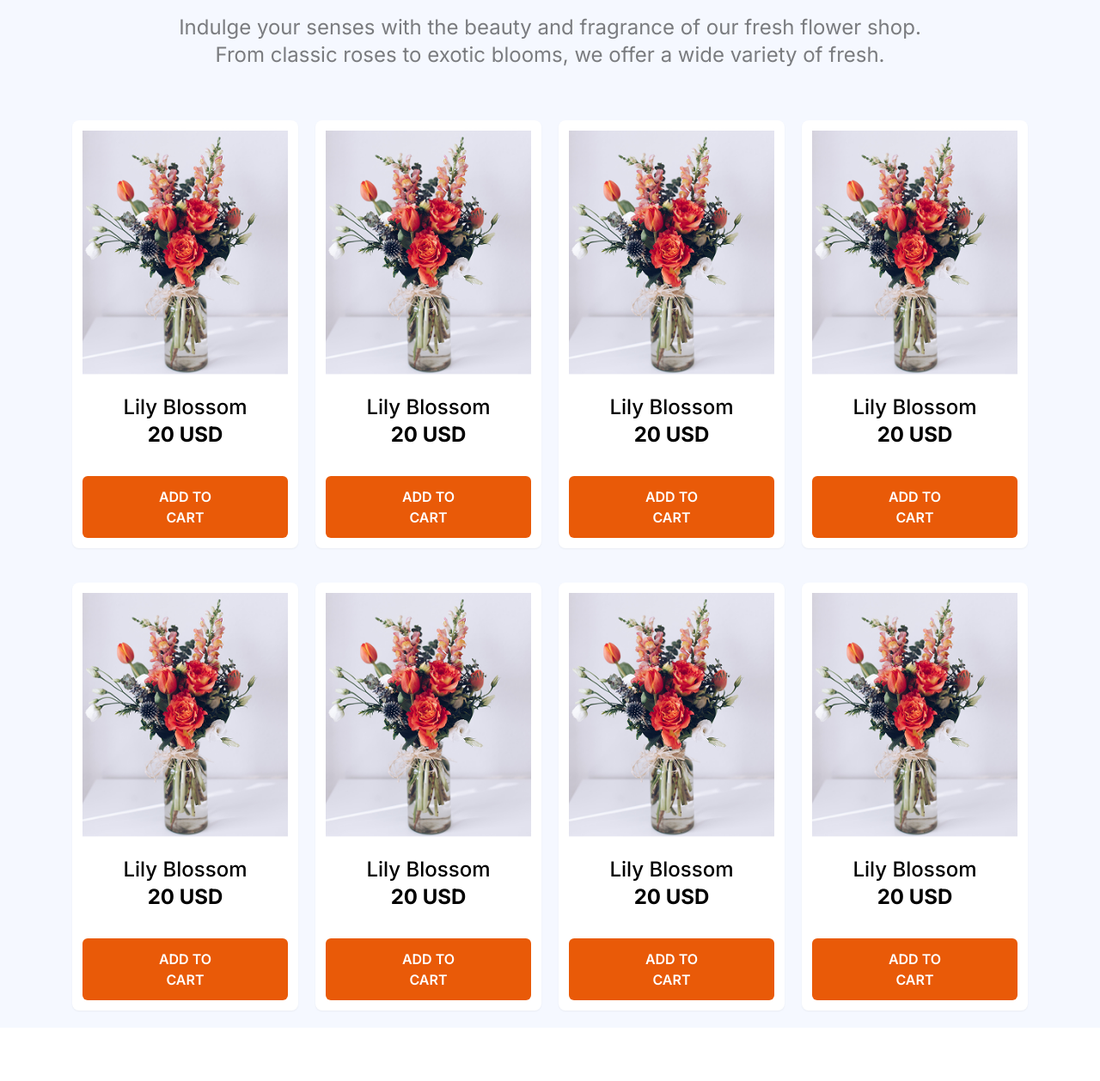
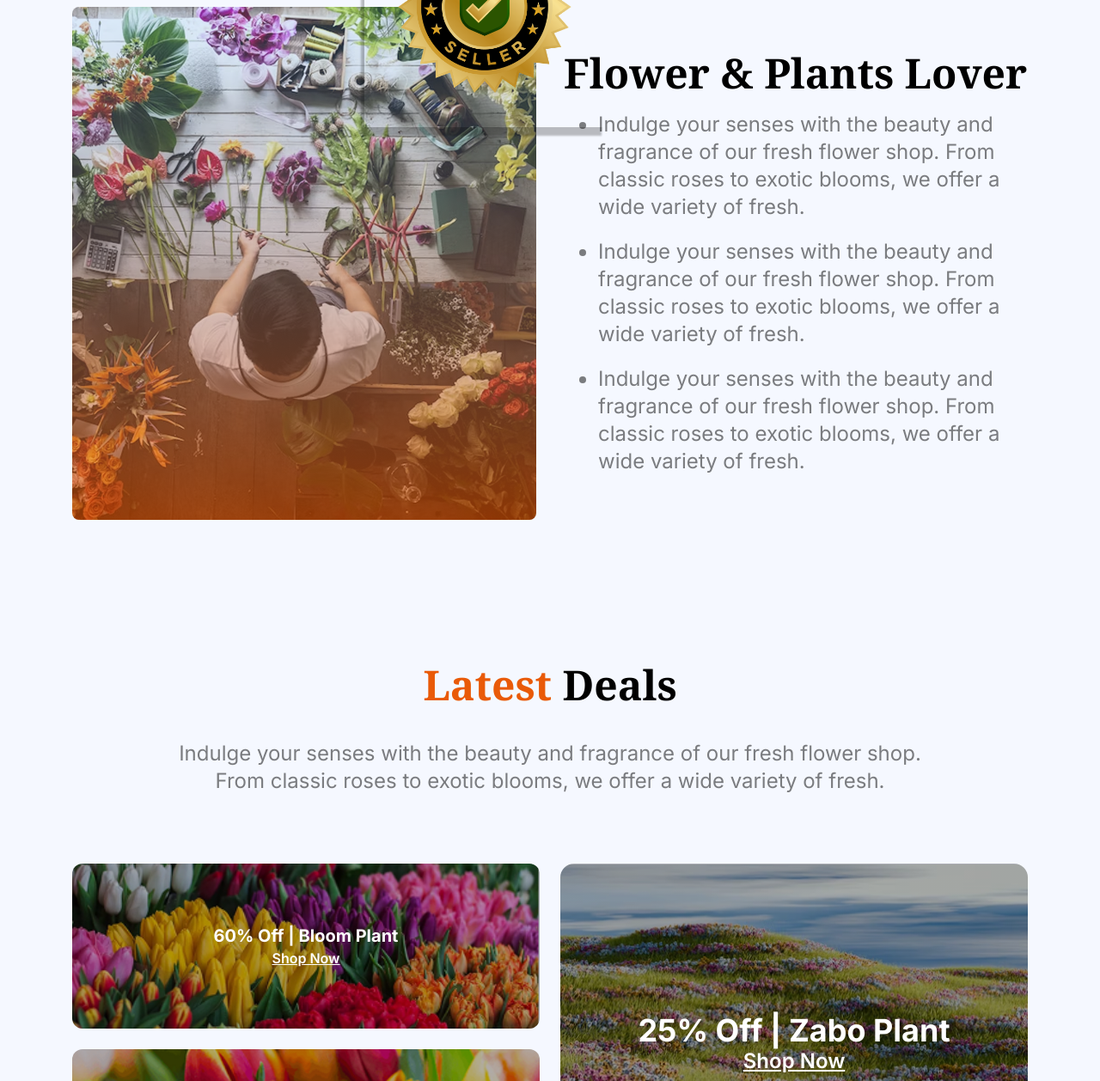
Before and after one commit to azizur-dev/Flower-Market, a plain HTML site: page index.html in a window 1280 px wide. Shown: the part 735-1993 px from the top of the page at 86% size. Drawn offline with nearby package versions, Linux system fonts and the light colour scheme.

Commit message:
card done

```diff
--- a/index.html
+++ b/index.html
@@ -65,64 +65,59 @@
     <!-- header part end -->
 
     <!-- main part start -->
-    <main>
-        <section class="max-w-6xl mx-auto p-5 mt-12 md:mt-20 text-center">
-            <div class="mb-8 md:mb-10 max-w-4xl mx-auto">
-                <h2 class="text-2xl sm:text-3xl md:text-4xl lg:text-5xl font-bold mb-6 md:mb-10 font-serif"><span class="text-primary">Our</span> Plants</h2>
-                <p class="text-gray-text text-sm sm:text-base md:text-xl lg:text-2xl font-sans">Indulge your senses with the beauty and fragrance of our fresh flower shop. From classic roses to exotic blooms, we offer a wide variety of fresh.</p>
-            </div>
-            <div class="grid grid-cols-2 sm:grid-cols-2 lg:grid-cols-4 gap-4 md:gap-5">
-                <!-- Plant cards - 4 on desktop, 2 on tablet, 1 on mobile -->
-                <div class="text-center mt-3 md:mt-5 p-3 bg-white rounded-lg shadow-sm">
-                    <img class="w-full" src="assets/sample-flower-image.png" alt="Lily Blossom">
-                    <p class="mt-3 md:mt-5 text-lg sm:text-xl md:text-2xl font-medium font-sans">Lily Blossom</p>
-                    <p class="font-bold text-lg sm:text-xl md:text-2xl mb-4 md:mb-8 font-sans">20 USD</p>
-                    <a href="#" class="bg-primary py-2 md:py-3 px-6 md:px-10 lg:px-20 font-semibold text-white inline-block rounded-md text-sm md:text-base">ADD TO CART</a>
+
+
+        <section class="mt-20 md:mt-40">
+            <div class="max-w-6xl mx-auto p-5 flex flex-col md:flex-row justify-between items-center gap-8 lg:gap-15">
+                <div class="relative w-full md:w-1/2">
+                    <img class="w-full rounded-lg" src="assets/flower-store.png" alt="Flower store">
+                    <img class="absolute w-[200px] md:w-[280px] top-[-80px] md:top-[-140px] left-[50%] md:left-[340px] transform -translate-x-1/2 md:translate-x-0 z-10 shadow-trust-badge hidden md:block" src="assets/trusted-badge.png" alt="Trusted badge">
                 </div>
-                <div class="text-center mt-3 md:mt-5 p-3 bg-white rounded-lg shadow-sm">
-                    <img class="w-full" src="assets/sample-flower-image.png" alt="Lily Blossom">
-                    <p class="mt-3 md:mt-5 text-lg sm:text-xl md:text-2xl font-medium font-sans">Lily Blossom</p>
-                    <p class="font-bold text-lg sm:text-xl md:text-2xl mb-4 md:mb-8 font-sans">20 USD</p>
-                    <a href="#" class="bg-primary py-2 md:py-3 px-6 md:px-10 lg:px-20 font-semibold text-white inline-block rounded-md text-sm md:text-base">ADD TO CART</a>
-                </div>
-                <div class="text-center mt-3 md:mt-5 p-3 bg-white rounded-lg shadow-sm">
-                    <img class="w-full" src="assets/sample-flower-image.png" alt="Lily Blossom">
-                    <p class="mt-3 md:mt-5 text-lg sm:text-xl md:text-2xl font-medium font-sans">Lily Blossom</p>
-                    <p class="font-bold text-lg sm:text-xl md:text-2xl mb-4 md:mb-8 font-sans">20 USD</p>
-                    <a href="#" class="bg-primary py-2 md:py-3 px-6 md:px-10 lg:px-20 font-semibold text-white inline-block rounded-md text-sm md:text-base">ADD TO CART</a>
-                </div>
-                <div class="text-center mt-3 md:mt-5 p-3 bg-white rounded-lg shadow-sm">
-                    <img class="w-full" src="assets/sample-flower-image.png" alt="Lily Blossom">
-                    <p class="mt-3 md:mt-5 text-lg sm:text-xl md:text-2xl font-medium font-sans">Lily Blossom</p>
-                    <p class="font-bold text-lg sm:text-xl md:text-2xl mb-4 md:mb-8 font-sans">20 USD</p>
-                    <a href="#" class="bg-primary py-2 md:py-3 px-6 md:px-10 lg:px-20 font-semibold text-white inline-block rounded-md text-sm md:text-base">ADD TO CART</a>
-                </div>
-                <div class="text-center mt-3 md:mt-5 p-3 bg-white rounded-lg shadow-sm">
-                    <img class="w-full" src="assets/sample-flower-image.png" alt="Lily Blossom">
-                    <p class="mt-3 md:mt-5 text-lg sm:text-xl md:text-2xl font-medium font-sans">Lily Blossom</p>
-                    <p class="font-bold text-lg sm:text-xl md:text-2xl mb-4 md:mb-8 font-sans">20 USD</p>
-                    <a href="#" class="bg-primary py-2 md:py-3 px-6 md:px-10 lg:px-20 font-semibold text-white inline-block rounded-md text-sm md:text-base">ADD TO CART</a>
-                </div>
-                <div class="text-center mt-3 md:mt-5 p-3 bg-white rounded-lg shadow-sm">
-                    <img class="w-full" src="assets/sample-flower-image.png" alt="Lily Blossom">
-                    <p class="mt-3 md:mt-5 text-lg sm:text-xl md:text-2xl font-medium font-sans">Lily Blossom</p>
-                    <p class="font-bold text-lg sm:text-xl md:text-2xl mb-4 md:mb-8 font-sans">20 USD</p>
-                    <a href="#" class="bg-primary py-2 md:py-3 px-6 md:px-10 lg:px-20 font-semibold text-white inline-block rounded-md text-sm md:text-base">ADD TO CART</a>
-                </div>
-                <div class="text-center mt-3 md:mt-5 p-3 bg-white rounded-lg shadow-sm">
-                    <img class="w-full" src="assets/sample-flower-image.png" alt="Lily Blossom">
-                    <p class="mt-3 md:mt-5 text-lg sm:text-xl md:text-2xl font-medium font-sans">Lily Blossom</p>
-                    <p class="font-bold text-lg sm:text-xl md:text-2xl mb-4 md:mb-8 font-sans">20 USD</p>
-                    <a href="#" class="bg-primary py-2 md:py-3 px-6 md:px-10 lg:px-20 font-semibold text-white inline-block rounded-md text-sm md:text-base">ADD TO CART</a>
-                </div>
-                <div class="text-center mt-3 md:mt-5 p-3 bg-white rounded-lg shadow-sm">
-                    <img class="w-full" src="assets/sample-flower-image.png" alt="Lily Blossom">
-                    <p class="mt-3 md:mt-5 text-lg sm:text-xl md:text-2xl font-medium font-sans">Lily Blossom</p>
-                    <p class="font-bold text-lg sm:text-xl md:text-2xl mb-4 md:mb-8 font-sans">20 USD</p>
-                    <a href="#" class="bg-primary py-2 md:py-3 px-6 md:px-10 lg:px-20 font-semibold text-white inline-block rounded-md text-sm md:text-base">ADD TO CART</a>
+                <div class="w-full md:w-1/2 mt-8 md:mt-10 lg:mt-0">
+                    <h2 class="text-2xl sm:text-3xl md:text-4xl lg:text-5xl font-bold mb-4 md:mb-5 font-serif">Flower & Plants Lover</h2>
+                    <ul class="list-disc space-y-3 md:space-y-5">
+                        <li class="text-gray-text text-sm sm:text-base md:text-xl lg:text-2xl ml-6 md:ml-10 font-sans">Indulge your senses with the beauty and fragrance of our fresh flower shop. From classic roses to exotic blooms, we offer a wide variety of fresh.</li>
+                        <li class="text-gray-text text-sm sm:text-base md:text-xl lg:text-2xl ml-6 md:ml-10 font-sans">Indulge your senses with the beauty and fragrance of our fresh flower shop. From classic roses to exotic blooms, we offer a wide variety of fresh.</li>
+                        <li class="text-gray-text text-sm sm:text-base md:text-xl lg:text-2xl ml-6 md:ml-10 font-sans">Indulge your senses with the beauty and fragrance of our fresh flower shop. From classic roses to exotic blooms, we offer a wide variety of fresh.</li>
+                    </ul>
                 </div>
             </div>
         </section>
+
+        <section class="mt-12 md:mt-20">
+            <div class="max-w-6xl mx-auto p-5 text-center">
+                <div class="mb-8 md:mb-10 max-w-4xl mx-auto mt-12 md:mt-30">
+                    <h2 class="text-2xl sm:text-3xl md:text-4xl lg:text-5xl font-bold mb-6 md:mb-10 font-serif"><span class="text-primary">Latest</span> Deals</h2>
+                    <p class="text-gray-text text-sm sm:text-base md:text-xl lg:text-2xl font-sans">Indulge your senses with the beauty and fragrance of our fresh flower shop. From classic roses to exotic blooms, we offer a wide variety of fresh.</p>
+                </div>
+                <div class="grid grid-cols-1 md:grid-cols-2 gap-4 md:gap-6 mt-12 md:mt-20">
+                    <div class="space-y-4 md:space-y-6">
+                        <div class="bg-[linear-gradient(to_bottom,rgba(0,0,0,0.3),rgba(0,0,0,0.3)),url('./assets/deal-bloom.png')] bg-cover bg-center rounded-lg md:rounded-xl w-full h-40 md:h-48 flex flex-col justify-center items-center text-white">
+                            <p class="text-lg md:text-xl font-bold">60% Off | Bloom Plant</p>
+                            <a href="#" class="text-sm md:text-base font-semibold underline">Shop Now</a>
+                        </div>
+                        <div class="bg-[linear-gradient(to_bottom,rgba(0,0,0,0.3),rgba(0,0,0,0.3)),url('./assets/deal-ana.png')] bg-cover bg-center rounded-lg md:rounded-xl w-full h-40 md:h-48 flex flex-col justify-center items-center text-white">
+                            <p class="text-lg md:text-xl font-bold">30% Off | Ana Plant</p>
+                            <a href="#" class="text-sm md:text-base font-semibold underline">Shop Now</a>
+                        </div>
+                    </div>
+                    <div class="bg-[linear-gradient(to_bottom,rgba(0,0,0,0.3),rgba(0,0,0,0.3)),url('./assets/deal-zabo.png')] bg-cover bg-center rounded-lg md:rounded-2xl w-full h-64 md:h-[420px] flex flex-col justify-center items-center text-white">
+                        <p class="text-xl sm:text-2xl md:text-3xl lg:text-4xl font-bold">25% Off | Zabo Plant</p>
+                        <a href="#" class="text-lg md:text-xl lg:text-2xl font-semibold underline">Shop Now</a>
+                    </div>
+                </div>
+            </div>
+        </section>
+
+        <section class="mt-12 md:mt-20 bg-[url('./assets/news-letter-bg.png')] bg-cover bg-center h-64 sm:h-80 md:h-[533px] flex flex-col justify-center items-center text-white text-center px-4">
+            <h2 class="text-2xl sm:text-3xl md:text-4xl lg:text-5xl font-bold font-serif">Join the colorful Bunch</h2>
+            <div class="mt-4 md:mt-8 flex flex-col sm:flex-row justify-center w-full max-w-xs sm:max-w-md md:max-w-2xl">
+                <input class="bg-white text-gray-500 py-2 px-4 w-full sm:w-auto flex-grow outline-none rounded sm:rounded-r-none" type="text" placeholder="Write email">
+                <input class="bg-primary text-white py-2 px-4 sm:px-8 mt-2 sm:mt-0 sm:rounded-l-none rounded" type="button" value="Subscribe">
+            </div>
+        </section>
+    </main>
+    <!-- main part end -->
 
     <!-- footer part start -->
     <footer class="bg-white py-8 md:py-12">
```
